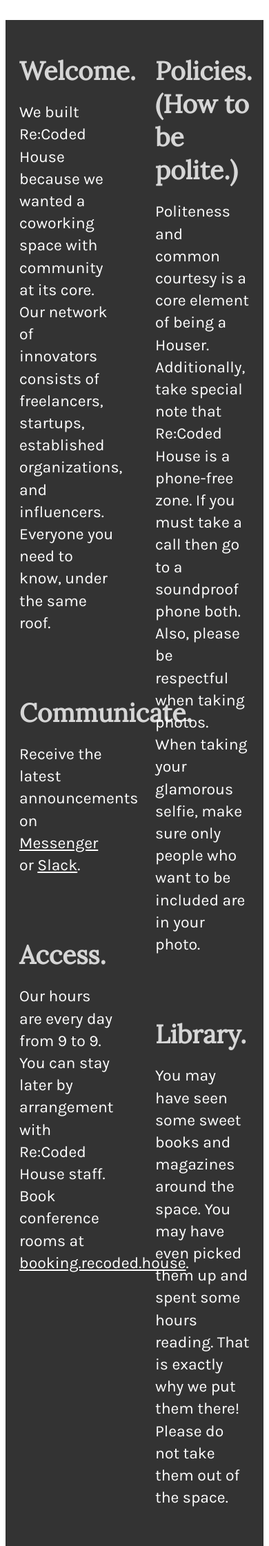
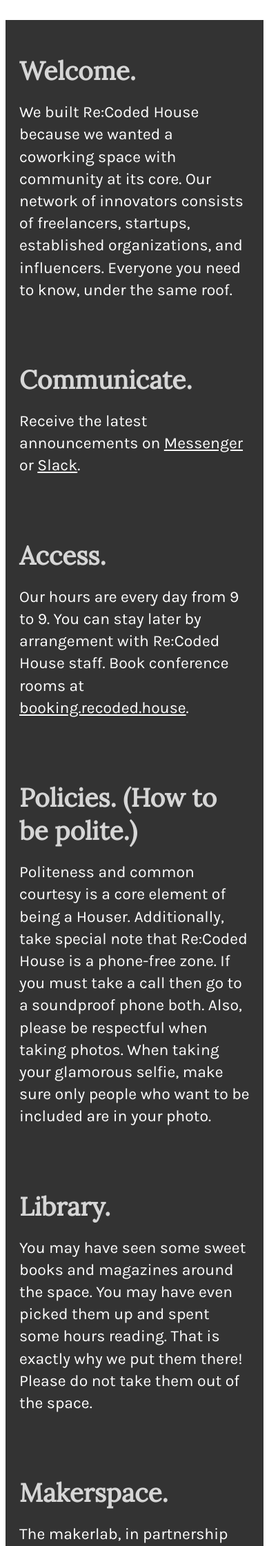
Before and after one commit to ReCoded-Org/welcome.recoded.house, a PHP site: page / in a window 390 px wide; the page is wider, and only the part inside the window is pictured. Shown: the top 2242 px of that part at 69% size. Run offline with PHP 8.4, Linux system fonts and the light colour scheme; some libraries are stand-ins or nearby versions.

Commit message:
Update index.php

```diff
--- a/index.php
+++ b/index.php
@@ -86,8 +86,15 @@ p, a {
 	font-weight: 400;
 	}
 
-@media (max-width: 800px) {
+@media (max-width: 1000px) {
 	.div-content { column-count: 2; }
+	.hide-first { display: none; }
+	}
+
+@media (max-width: 500px) {
+	.div-content { column-count: 1; }
+	.hide-first { display: none; }
+	.hide-second { display: none; }
 	}
 
 </style></head>
@@ -110,14 +117,14 @@ p, a {
 	<div class='div-content-square'>
 		<amp-img src='social-icons/social-icon-012.png' layout='responsive' width='1' height='1'></amp-img></div>
 
-	<div class='div-content-square hide-narrow'>
+	<div class='div-content-square hide-first'>
 		<amp-img src='social-icons/social-icon-006.png' layout='responsive' width='1' height='1'></amp-img></div>
 
 	<div class='div-content-square' layout='responsive' width='1' height='1'>
 		<h2><? echo $text_content['div-communication-header'] ?></h2>
 		<p><? echo $text_content['div-communication-body'] ?></p></div>
 
-	<div class='div-content-square hide-narrow'>
+	<div class='div-content-square hide-first'>
 		<amp-img src='social-icons/social-icon-001.png' layout='responsive' width='1' height='1'></amp-img></div>
 
 	<div class='div-content-square'>
@@ -133,10 +140,10 @@ p, a {
 	<div class='div-content-square'>
 		<amp-img src='social-icons/social-icon-018.png' layout='responsive' width='1' height='1'></amp-img></div>
 
-	<div class='div-content-square hide-narrow'>
+	<div class='div-content-square hide-first'>
 		<amp-img src='social-icons/social-icon-004.png' layout='responsive' width='1' height='1'></amp-img></div>
 
-	<div class='div-content-square'>
+	<div class='div-content-square hide-second'>
 		<amp-img src='social-icons/social-icon-015.png' layout='responsive' width='1' height='1'></amp-img></div>
 
 	<div class='div-content-square'>
@@ -146,10 +153,10 @@ p, a {
 	<div class='div-content-square'>
 		<amp-img src='social-icons/social-icon-013.png' layout='responsive' width='1' height='1'></amp-img></div>
 
-	<div class='div-content-square hide-narrow'>
+	<div class='div-content-square hide-first'>
 		<amp-img src='social-icons/social-icon-017.png' layout='responsive' width='1' height='1'></amp-img></div>
 
-	<div class='div-content-square hide-narrow'>
+	<div class='div-content-square hide-first'>
 		<amp-img src='social-icons/social-icon-002.png' layout='responsive' width='1' height='1'></amp-img></div>
 
 	<div class='div-content-square'>
@@ -159,7 +166,7 @@ p, a {
 		<h2><? echo $text_content['div-library-header'] ?></h2>
 		<p><? echo $text_content['div-library-body'] ?></p></div>
 
-	<div class='div-content-square'>
+	<div class='div-content-square  hide-second'>
 		<amp-img src='social-icons/social-icon-014.png' layout='responsive' width='1' height='1'></amp-img></div>
 
 	<div class='div-content-square'>
@@ -169,7 +176,7 @@ p, a {
 	<div class='div-content-square'>
 		<amp-img src='social-icons/social-icon-011.png' layout='responsive' width='1' height='1'></amp-img></div>
 
-	<div class='div-content-square hide-narrow'>
+	<div class='div-content-square hide-first'>
 		<amp-img src='social-icons/social-icon-008.png' layout='responsive' width='1' height='1'></amp-img></div>
 
 	</div>
```
